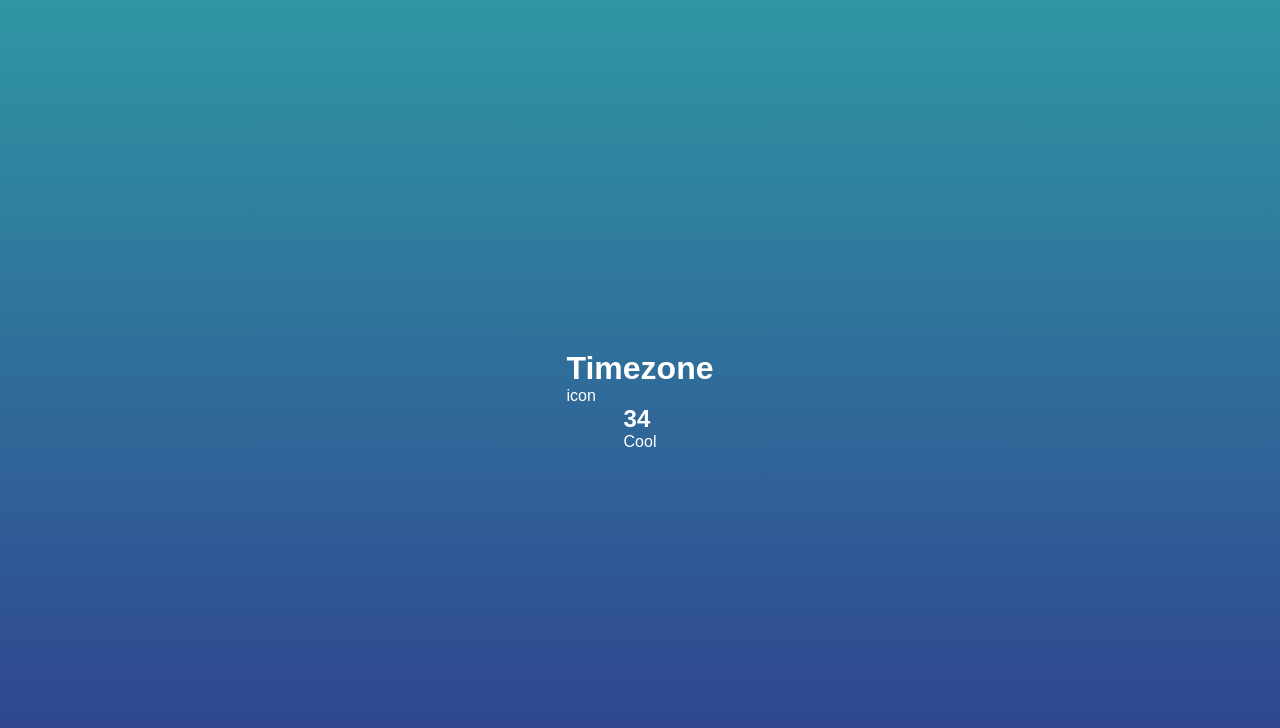
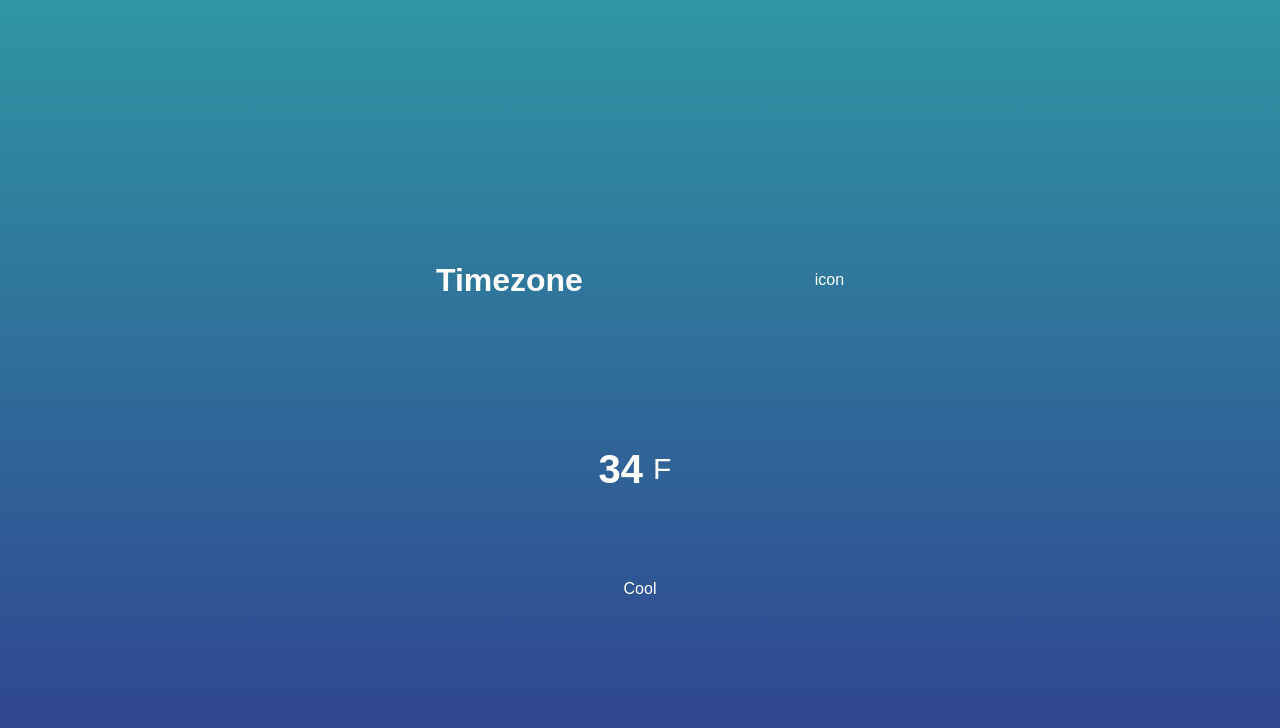
Before and after one commit to CodyHSBack/basic-weather-app, a plain HTML site: page index.html in a window 1280 px wide. Drawn offline with Linux system fonts and the light colour scheme.

Commit message:
Layout improved

```diff
--- a/index.html
+++ b/index.html
@@ -13,9 +13,12 @@
         <h1 class="location-timezone">Timezone</h1>
         <p>icon</p>
     </div>
-    <div class="temperture">
-        <h2 class="temperture-degree">34</h2>
-        <div class="temperture-description">Cool</div>
+    <div class="temperature">
+        <div class="degree-section">
+          <h2 class="temperature-degree">34</h2>
+          <span>F</span>
+        </div>
+        <div class="temperature-description">Cool</div>
     </div>
 
 </body>
--- a/style.css
+++ b/style.css
@@ -14,3 +14,26 @@ body {
     font-family: Arial, Helvetica, sans-serif;
     color: white;
 }
+.location,
+.temperature {
+    height: 30vh;
+    width: 50%;
+    display: flex;
+    justify-content: space-around;
+    align-items: center;
+}
+.temperature {
+    flex-direction: column;
+}
+.degree-section {
+   display: flex;
+   align-items: center;
+   cursor: pointer;
+}
+.degree-section span {
+    margin: 10px;
+    font-size: 30px;
+}
+.degree-section h2 {
+    font-size: 40px;
+}
```
